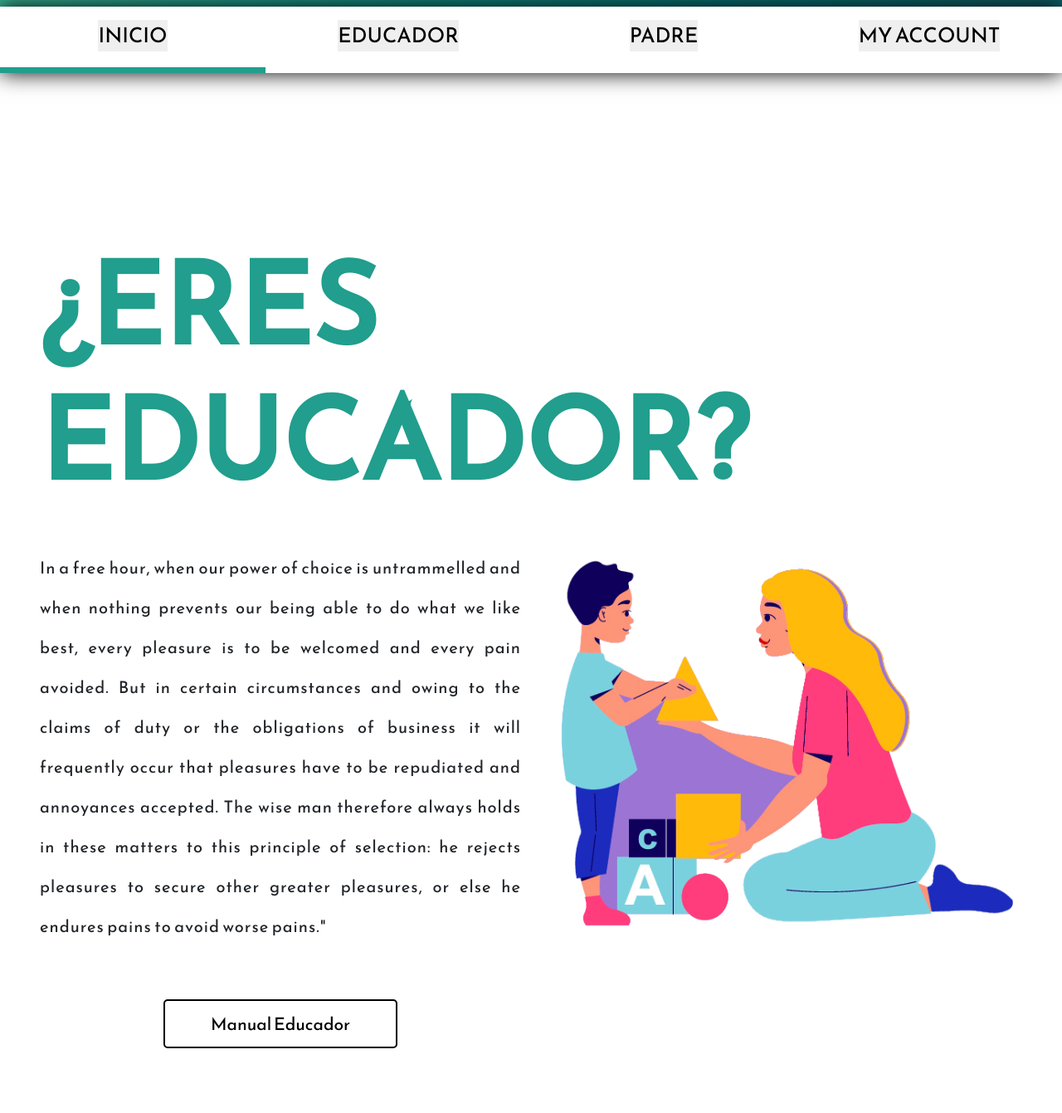
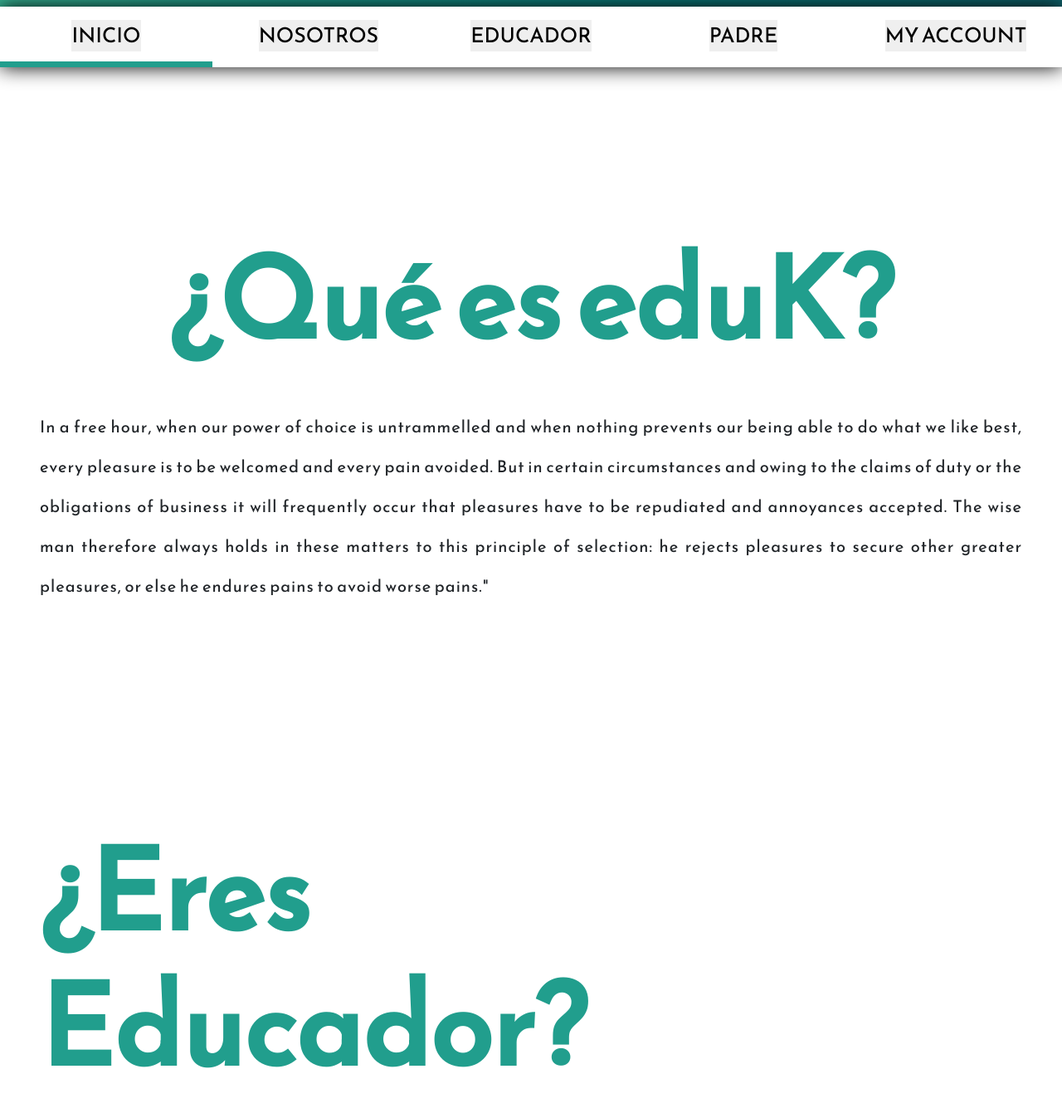
Before and after one commit to RafaelDiazAnguita/RafaelDiazAnguita.github.io, a plain HTML site: page index.html in a window 1280 px wide. Shown: the part 724-2065 px from the top of the page at 83% size. Drawn offline with nearby package versions, Linux system fonts and the light colour scheme.

Commit message:
Top Menu Fixed

```diff
--- a/index.html
+++ b/index.html
@@ -37,10 +37,11 @@
         <!-- Fixed top menu -->
         <div id="top-menu" class="container-fluid">
             <div class="row">
-                <div class="col-3 p-2 p-md-3 text-center"><button><a href="#start">INICIO</a></button></div>
-                <div class="col-3 p-2 p-md-3 text-center"><button><a href="#educator-section">EDUCADOR</a></button></div>
-                <div class="col-3 p-2 p-md-3 text-center"><button><a href="#parent-section">PADRE</a></button></div>
-                <div class="col-3 p-2 p-md-3 text-center"><button><a href="#4">MY ACCOUNT</a></button></div>
+                <div class="col p-2 p-md-3 text-center"><button><a href="#start">INICIO</a></button></div>
+                <div class="col p-2 p-md-3 text-center"><button><a href="#eduk-section">NOSOTROS</a></button></div>
+                <div class="col p-2 p-md-3 text-center"><button><a href="#educator-section">EDUCADOR</a></button></div>
+                <div class="col p-2 p-md-3 text-center"><button><a href="#parent-section">PADRE</a></button></div>
+                <div class="col p-2 p-md-3 text-center"><button><a href="#4">MY ACCOUNT</a></button></div>
                 <span id="menu-indicator"></span>
             </div>
 
@@ -51,12 +52,7 @@
         <!-- Sections -->
         <div class="container-fluid p-5 first-section section" id="eduk-section">
             <div class="row">
-                <div class="col-12 col-md-8">
-                    <h2 class="mb-5 section-title"><b>¿ERES EDUCADOR?</b></h2>
-                </div>
-            </div>
-            <div class="row">
-                <div class="col-12 col-md-6">
+                <h2 class="mb-5 section-title text-center"><b>¿Qué es eduK?</b></h2>
                 <p class="text">In a free hour, when our power of choice is untrammelled and
                     when nothing prevents our being able to do what we like best, every pleasure is to be welcomed and every pain
                     avoided. But in certain circumstances and owing to the claims of duty or the obligations of business it will
@@ -64,22 +60,14 @@
                     holds in these matters to this principle of selection: he rejects pleasures to secure other greater pleasures,
                     or else he endures pains to avoid worse pains."
                 </p>
-                    <div class="text-center">
-                        <button class="primary-button mt-5">
-                            <span>Manual Educador</span>
-                        </button>
-                    </div>
-                </div>
-                <div class="col-12 col-md-6">
-                    <img class="section-image" src="./img/educator.png">
-                </div>
+
             </div>
         </div>
 
         <div class="container-fluid p-5 first-section section" id="educator-section">
             <div class="row">
                 <div class="col-12 col-md-8">
-                    <h2 class="mb-5 section-title"><b>¿ERES EDUCADOR?</b></h2>
+                    <h2 class="mb-5 section-title"><b>¿Eres Educador?</b></h2>
                 </div>
             </div>
             <div class="row">
@@ -106,7 +94,7 @@
         <div class="container-fluid mt-5 section p-5" id="parent-section">
             <div class="row">
                 <div class="col-12">
-                    <h2 class="mb-5 section-title text-right"><b>¿ERES PADRE?</b></h2>
+                    <h2 class="mb-5 section-title text-right"><b>¿Eres Padre?</b></h2>
                 </div>
             </div>
             <div class="row">
--- a/style.css
+++ b/style.css
@@ -135,6 +135,8 @@ h2,h3{
     align-items: center;
 }
 #top-menu #menu-indicator{
+    position: absolute;
+    bottom: 0;
     width: 0px;
     height: 7px;
     background: #219e8d;
```
Lines whose indentation alone changed are shown as unchanged.
